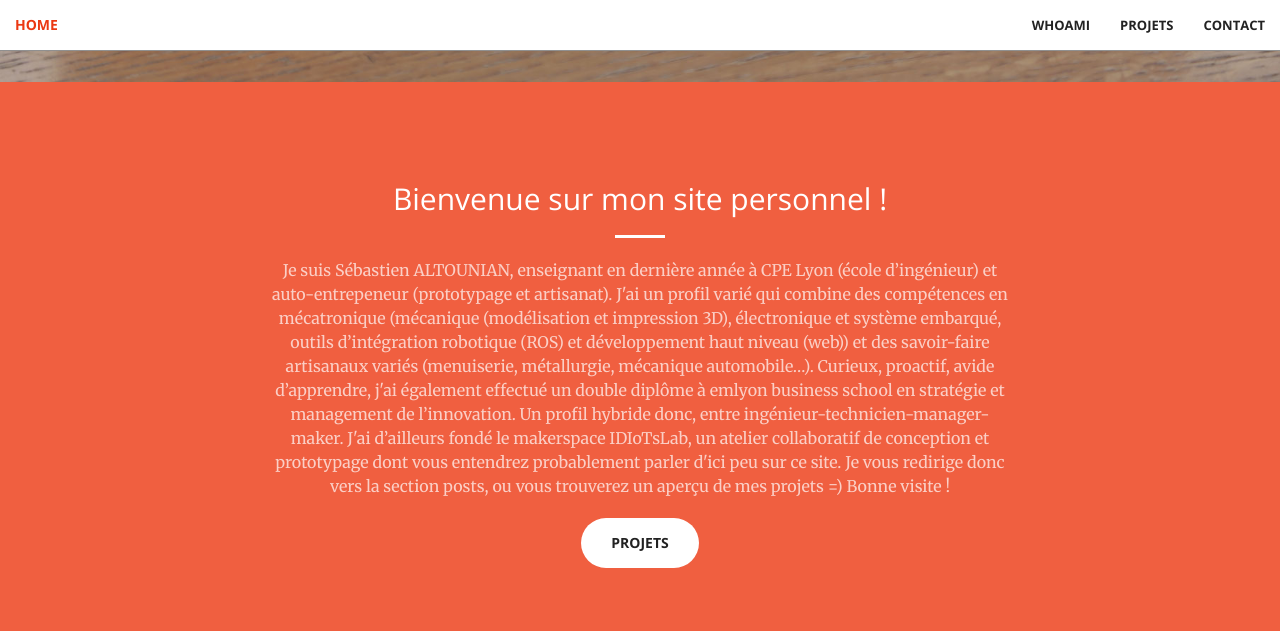
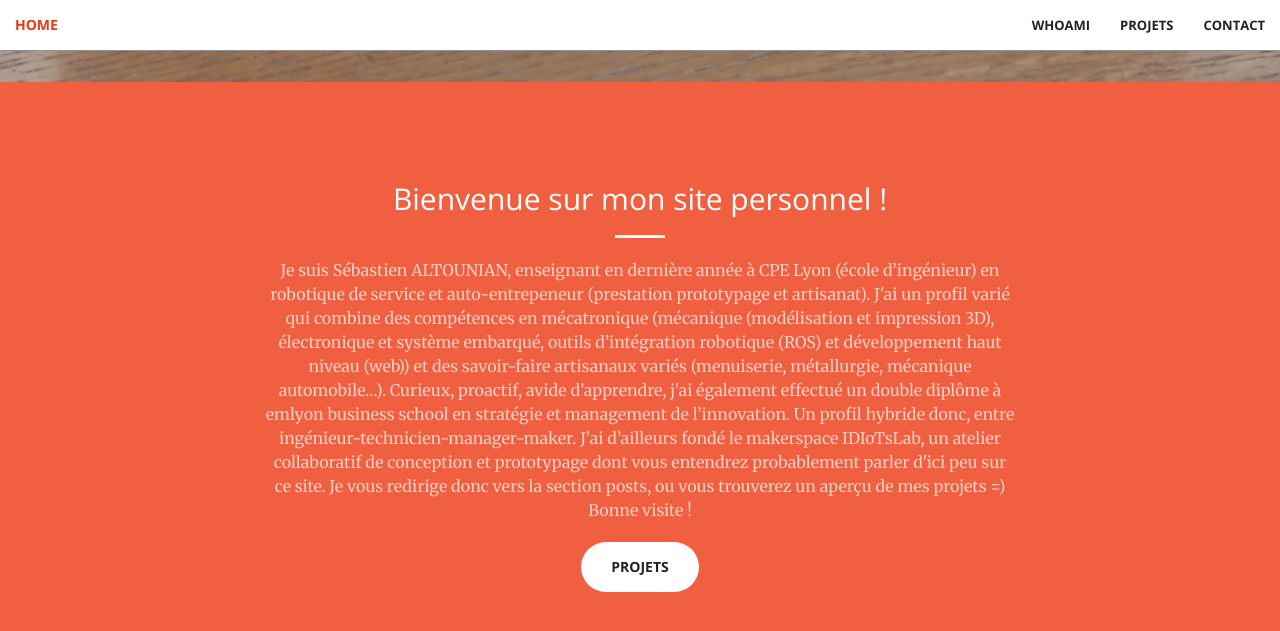
Before and after one commit to Deathura/deathura.github.io, a Jekyll site: the page built from index.md, in a window 1280 px wide and 900 px high, scrolled down 818 px, cut to the strip 0-644 px from the top of the window. Shown: the top 631 px of the strip. Built offline with Jekyll 4.4.1, drawn with Linux system fonts in a browser that asks for light colours.

Commit message:
Update call-to-action.html

```diff
--- a/_includes/call-to-action.html
+++ b/_includes/call-to-action.html
@@ -4,7 +4,7 @@
             <div class="col-lg-8 col-lg-offset-2 text-center">
                 <h2 class="section-heading">Bienvenue sur mon site personnel !</h2>
                 <hr class="light">
-                <p class="text-faded">Je suis Sébastien ALTOUNIAN, enseignant en dernière année à CPE Lyon (école d’ingénieur) et auto-entrepeneur (prototypage et artisanat).
+                <p class="text-faded">Je suis Sébastien ALTOUNIAN, enseignant en dernière année à CPE Lyon (école d’ingénieur) en robotique de service et auto-entrepeneur (prestation prototypage et artisanat).
                     J'ai un profil varié qui combine des compétences en mécatronique (mécanique (modélisation et impression 3D),
                     électronique et système embarqué, outils d’intégration robotique (ROS) et développement haut niveau (web))
                     et des savoir-faire artisanaux variés (menuiserie, métallurgie, mécanique automobile…).
```
